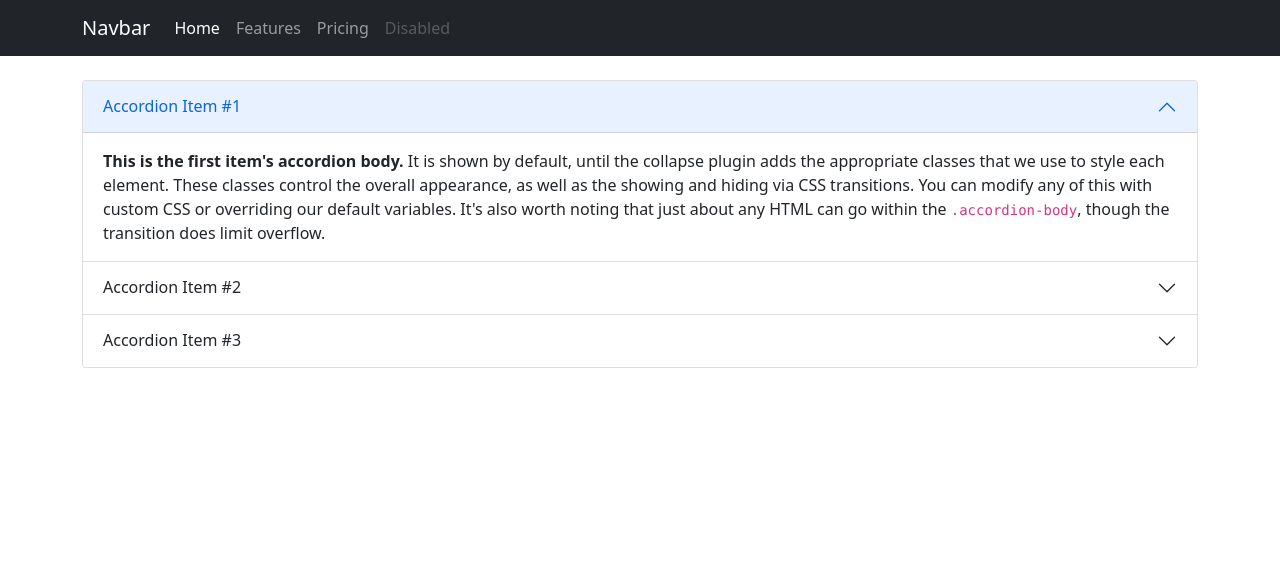
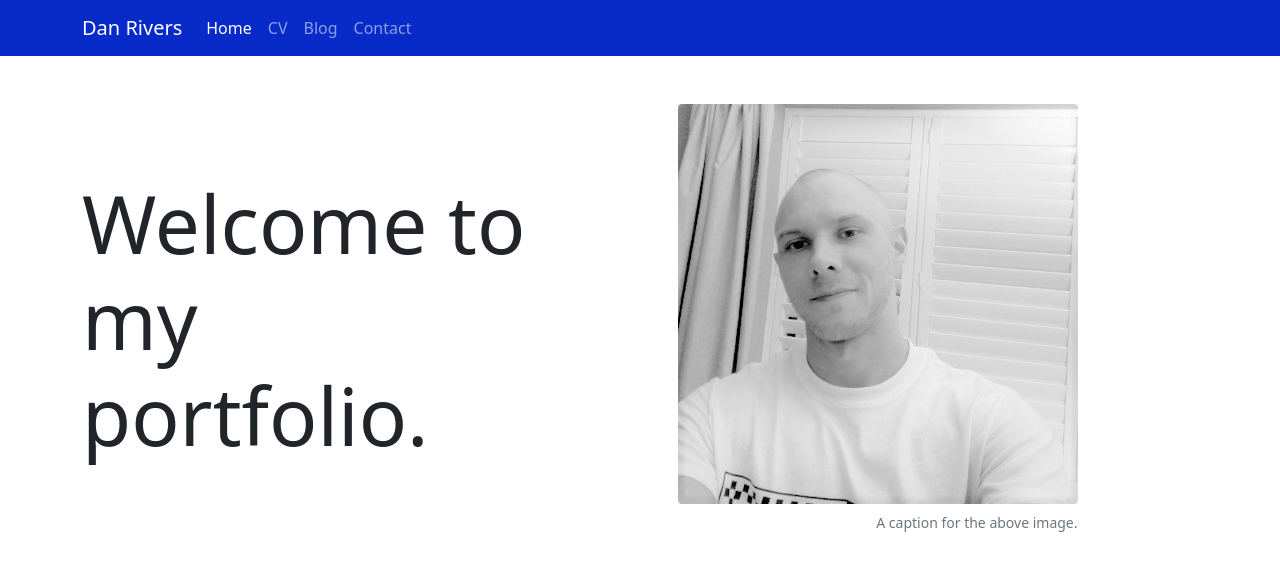
Before and after one commit to opnrivers/daniel-rivers, a website built with webpack: page index.html in a window 1280 px wide. Built offline with nearby package versions, Linux system fonts and the light colour scheme; files whose address does not match are found by name.

Commit message:
copy images to dist

```diff
--- a/index.html
+++ b/index.html
@@ -12,9 +12,9 @@
 
 <body>
 
-<nav class="navbar navbar-expand-lg navbar-dark bg-dark mb-4">
+<nav class="navbar navbar-expand-lg navbar-dark bg-primary mb-5">
   <div class="container">
-    <a class="navbar-brand" href="#">Navbar</a>
+    <a class="navbar-brand" href="#">Dan Rivers</a>
     <button
         class="navbar-toggler"
         type="button"
@@ -28,94 +28,28 @@
     <div class="collapse navbar-collapse" id="navbarNavAltMarkup">
       <div class="navbar-nav">
         <a class="nav-link active" aria-current="page" href="#">Home</a>
-        <a class="nav-link" href="#">Features</a>
-        <a class="nav-link" href="#">Pricing</a>
-        <a class="nav-link disabled" href="#" tabindex="-1"
-           aria-disabled="true">Disabled</a>
+        <a class="nav-link" href="#">CV</a>
+        <a class="nav-link" href="#">Blog</a>
+        <a class="nav-link" href="#">Contact</a>
       </div>
     </div>
   </div>
 </nav>
 
-<section class="container mb-4">
-  <div class="accordion" id="accordionExample">
-    <div class="accordion-item">
-      <h2 class="accordion-header" id="headingOne">
-        <button
-            class="accordion-button"
-            type="button"
-            data-bs-toggle="collapse"
-            data-bs-target="#collapseOne"
-            aria-expanded="true"
-            aria-controls="collapseOne">
-          Accordion Item #1
-        </button>
-      </h2>
-      <div id="collapseOne" class="accordion-collapse collapse show"
-           aria-labelledby="headingOne" data-bs-parent="#accordionExample">
-        <div class="accordion-body">
-          <strong>This is the first item's accordion body.</strong> It is shown
-          by default, until the collapse plugin adds the appropriate classes
-          that we use to style each element. These classes control the overall
-          appearance, as well as the showing and hiding via CSS transitions. You
-          can modify any of this with custom CSS or overriding our default
-          variables. It's also worth noting that just about any HTML can go
-          within the <code>.accordion-body</code>, though the transition does
-          limit overflow.
-        </div>
-      </div>
+<section class="container mb-5">
+  <div class="row">
+    <div class="col-12 col-sm-5 d-flex align-items-center">
+      <p class="display-1">Welcome to my portfolio.</p>
     </div>
-    <div class="accordion-item">
-      <h2 class="accordion-header" id="headingTwo">
-        <button
-            class="accordion-button collapsed"
-            type="button"
-            data-bs-toggle="collapse"
-            data-bs-target="#collapseTwo"
-            aria-expanded="false"
-            aria-controls="collapseTwo">
-          Accordion Item #2
-        </button>
-      </h2>
-      <div id="collapseTwo" class="accordion-collapse collapse"
-           aria-labelledby="headingTwo" data-bs-parent="#accordionExample">
-        <div class="accordion-body">
-          <strong>This is the second item's accordion body.</strong> It is
-          hidden by default, until the collapse plugin adds the appropriate
-          classes that we use to style each element. These classes control the
-          overall appearance, as well as the showing and hiding via CSS
-          transitions. You can modify any of this with custom CSS or overriding
-          our default variables. It's also worth noting that just about any HTML
-          can go within the <code>.accordion-body</code>, though the transition
-          does limit overflow.
-        </div>
-      </div>
-    </div>
-    <div class="accordion-item">
-      <h2 class="accordion-header" id="headingThree">
-        <button
-            class="accordion-button collapsed"
-            type="button"
-            data-bs-toggle="collapse"
-            data-bs-target="#collapseThree"
-            aria-expanded="false"
-            aria-controls="collapseThree">
-          Accordion Item #3
-        </button>
-      </h2>
-      <div id="collapseThree" class="accordion-collapse collapse"
-           aria-labelledby="headingThree" data-bs-parent="#accordionExample">
-        <div class="accordion-body">
-          <strong>This is the third item's accordion body.</strong> It is hidden
-          by default, until the collapse plugin adds the appropriate classes
-          that we use to style each element. These classes control the overall
-          appearance, as well as the showing and hiding via CSS transitions. You
-          can modify any of this with custom CSS or overriding our default
-          variables. It's also worth noting that just about any HTML can go
-          within the <code>.accordion-body</code>, though the transition does
-          limit overflow.
-        </div>
-      </div>
+    <div class="col-12 col-sm-7 d-flex justify-content-center">
+      <figure class="figure">
+        <img src="dist/images/profile-picture.jpg"
+             class="figure-img img-fluid rounded"
+             alt="...">
+        <figcaption class="figure-caption text-end">
+          A caption for the above image.
+        </figcaption>
+      </figure>
     </div>
   </div>
 </section>
--- a/package.json
+++ b/package.json
@@ -19,6 +19,7 @@
     "@babel/preset-env": "^7.14.7",
     "autoprefixer": "^10.3.1",
     "babel-loader": "^8.2.2",
+    "copy-webpack-plugin": "^9.0.1",
     "css-loader": "^6.1.0",
     "dotenv-webpack": "^7.0.3",
     "mini-css-extract-plugin": "^2.1.0",
--- a/src/scss/_variables.scss
+++ b/src/scss/_variables.scss
@@ -0,0 +1 @@
+$blue:    #072AC8 !default;
--- a/webpack.config.js
+++ b/webpack.config.js
@@ -1,6 +1,7 @@
 const Dotenv = require('dotenv-webpack');
 const path = require('path');
 const MiniCssExtractPlugin = require('mini-css-extract-plugin')
+const CopyPlugin = require('copy-webpack-plugin');
 
 module.exports = {
   entry: {
@@ -51,5 +52,8 @@ module.exports = {
       filename: 'css/[name].css',
       chunkFilename: '[id].css'
     }),
+    new CopyPlugin({
+      patterns: [{ from: 'src/images', to: 'images' }],
+    }),
   ],
 };
```
Also changed, not shown: src/images/profile-picture.jpg (added), 2 other files.
